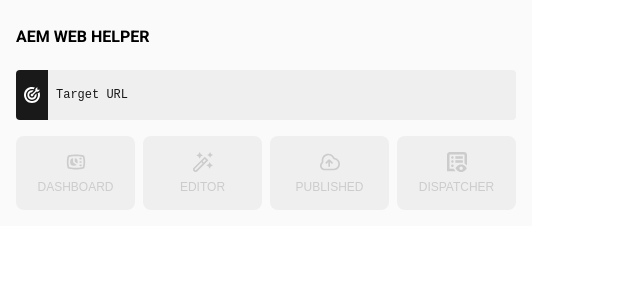
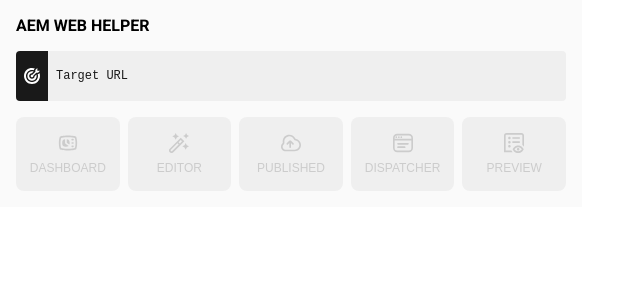
Before and after one commit to dchoi87/cs-aem-chrome-extension, a React (Vite) app: page / in a window 1280 px wide. Shown: the top 300 px of the page, without its empty margins (0-640 px from the left). Built offline with nearby package versions, Linux system fonts and the light colour scheme; no server answers.

Commit message:
Preview Logic

```diff
--- a/src/popup/Popup.module.scss
+++ b/src/popup/Popup.module.scss
@@ -7,7 +7,7 @@
   display: flex;
   flex-direction: column;
   gap: 16px;
-  width: 500px;
+  width: 550px;
   padding: 16px;
   background: #fafafa;
 }
@@ -18,13 +18,14 @@
 
   h1 {
     font-size: 16px;
-    margin-bottom: 8px;
+    margin: 0;
   }
 
   .env {
     font-family: monospace;
     font-size: 12px;
     background: #efefef;
+    color: #1f1f1f;
     border-radius: 4px;
     padding: 4px;
     margin-left: 8px;
@@ -67,16 +68,8 @@
 
 .grid {
   display: grid;
-
+  grid-template-columns: repeat(5, 1fr);
   gap: 8px;
-
-  &.twoCol {
-    grid-template-columns: repeat(2, 1fr);
-  }
-
-  &.fourCol {
-    grid-template-columns: repeat(4, 1fr);
-  }
 }
 
 .button {
--- a/src/popup/Popup.tsx
+++ b/src/popup/Popup.tsx
@@ -52,7 +52,8 @@
 
       // set env and path
       if (domain === "cedars-sinai") {
-        setEnv(subdomain.split("-")[1] || "prod");
+        const _env = subdomain.split("-")[1];
+        setEnv(_env === "preview" ? "prod" : _env || "prod");
         setPath(path);
         setApp(app);
         setTld(tld);
@@ -65,6 +66,9 @@
       let targetUrl;
 
       switch (hoverText) {
+        case "preview":
+          targetUrl = `https://www-preview.cedars-sinai.${tld}/${path}.html`;
+          break;
         case "dispatcher":
           targetUrl = `https://www-${env}.cedars-sinai.${tld}/${path}.html`;
           break;
@@ -110,7 +114,7 @@
         </div>
         <div className={styles.hover}>{target || "Target URL"}</div>
       </div>
-      <div className={classNames(styles.grid, styles.fourCol)}>
+      <div className={styles.grid}>
         <button
           className={styles.button}
           onClick={handleClick}
@@ -155,9 +159,21 @@
           disabled={!env}
         >
           <svg xmlns="http://www.w3.org/2000/svg" viewBox="0 0 24 24">
-            <path d="m8,6.5c0,.828-.672,1.5-1.5,1.5s-1.5-.672-1.5-1.5.672-1.5,1.5-1.5,1.5.672,1.5,1.5Zm-1.5,8.5c-.828,0-1.5.672-1.5,1.5s.672,1.5,1.5,1.5,1.5-.672,1.5-1.5-.672-1.5-1.5-1.5Zm0-5c-.828,0-1.5.672-1.5,1.5s.672,1.5,1.5,1.5,1.5-.672,1.5-1.5-.672-1.5-1.5-1.5ZM20.5,0H3.5C1.57,0,0,1.57,0,3.5v19.5h10.275c-.962-1.038-1.551-2.075-1.817-2.613l-.191-.387H3V3.5c0-.276.224-.5.5-.5h17c.276,0,.5.224.5.5v10.432c1.276.64,2.267,1.52,3,2.372V3.5c0-1.93-1.57-3.5-3.5-3.5Zm-1.5,5h-9v3h9v-3Zm-9,8h9v-3h-9v3Zm13.75,6.5c-.577,1.165-2.592,4.5-6.75,4.5s-6.175-3.338-6.75-4.5c.577-1.165,2.592-4.5,6.75-4.5s6.173,3.334,6.75,4.5Zm-4.75,0c0-1.105-.895-2-2-2s-2,.895-2,2,.895,2,2,2,2-.895,2-2Z" />
+            <path d="m19 1h-14a5.006 5.006 0 0 0 -5 5v12a5.006 5.006 0 0 0 5 5h14a5.006 5.006 0 0 0 5-5v-12a5.006 5.006 0 0 0 -5-5zm-14 2h14a3 3 0 0 1 3 3v1h-20v-1a3 3 0 0 1 3-3zm14 18h-14a3 3 0 0 1 -3-3v-9h20v9a3 3 0 0 1 -3 3zm0-8a1 1 0 0 1 -1 1h-12a1 1 0 0 1 0-2h12a1 1 0 0 1 1 1zm-4 4a1 1 0 0 1 -1 1h-8a1 1 0 0 1 0-2h8a1 1 0 0 1 1 1zm-12-12a1 1 0 1 1 1 1 1 1 0 0 1 -1-1zm3 0a1 1 0 1 1 1 1 1 1 0 0 1 -1-1zm3 0a1 1 0 1 1 1 1 1 1 0 0 1 -1-1z" />
           </svg>
           <span>Dispatcher</span>
+        </button>
+        <button
+          className={styles.button}
+          onClick={handleClick}
+          onMouseEnter={() => setHoverText("preview")}
+          onMouseLeave={() => setHoverText("")}
+          disabled={!env || env !== "prod"}
+        >
+          <svg xmlns="http://www.w3.org/2000/svg" viewBox="0 0 24 24">
+            <path d="m8,11c0,.828-.672,1.5-1.5,1.5s-1.5-.672-1.5-1.5.672-1.5,1.5-1.5,1.5.672,1.5,1.5Zm-1.5-6.5c-.828,0-1.5.672-1.5,1.5s.672,1.5,1.5,1.5,1.5-.672,1.5-1.5-.672-1.5-1.5-1.5Zm0,10c-.828,0-1.5.672-1.5,1.5s.672,1.5,1.5,1.5,1.5-.672,1.5-1.5-.672-1.5-1.5-1.5ZM21,0H3C1.346,0,0,1.346,0,3v20h10.321c-.712-.788-1.172-1.538-1.421-2H2V3c0-.551.449-1,1-1h18c.551,0,1,.449,1,1v11.531c.831.572,1.495,1.228,2,1.842V3c0-1.654-1.346-3-3-3Zm-2,5h-9v2h9v-2Zm-9,7h9v-2h-9v2Zm13.387,7.039l.24.461-.24.461c-.492.947-2.407,4.039-6.387,4.039s-5.896-3.092-6.388-4.039l-.239-.461.239-.46c.491-.948,2.403-4.04,6.388-4.04s5.896,3.092,6.387,4.039Zm-2.041.461c-.633-.995-1.981-2.5-4.347-2.5s-3.715,1.505-4.347,2.5c.632.995,1.98,2.5,4.347,2.5s3.714-1.505,4.347-2.5Zm-4.347-1.5c-.828,0-1.5.672-1.5,1.5s.672,1.5,1.5,1.5,1.5-.672,1.5-1.5-.672-1.5-1.5-1.5Z" />
+          </svg>
+          <span>Preview</span>
         </button>
       </div>
     </div>
```
